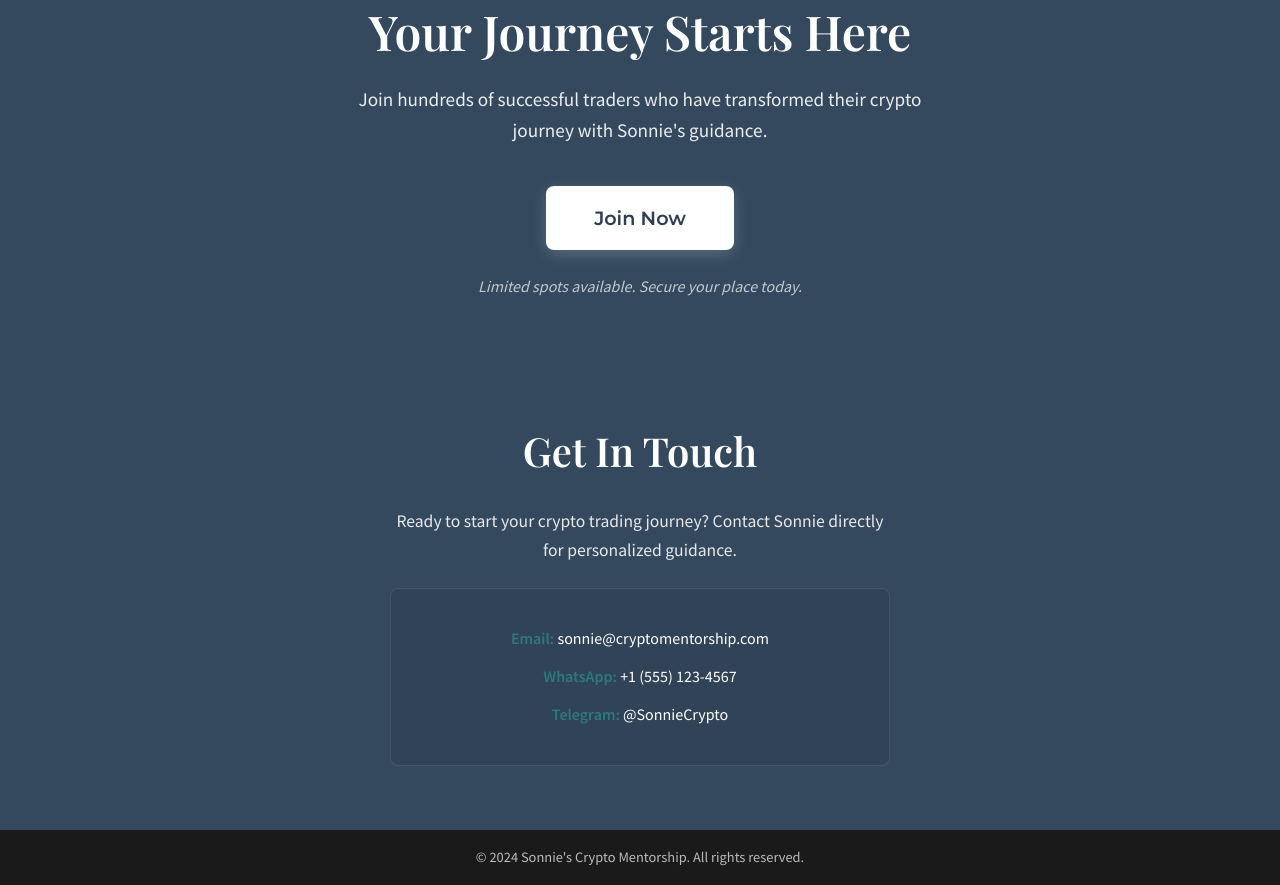
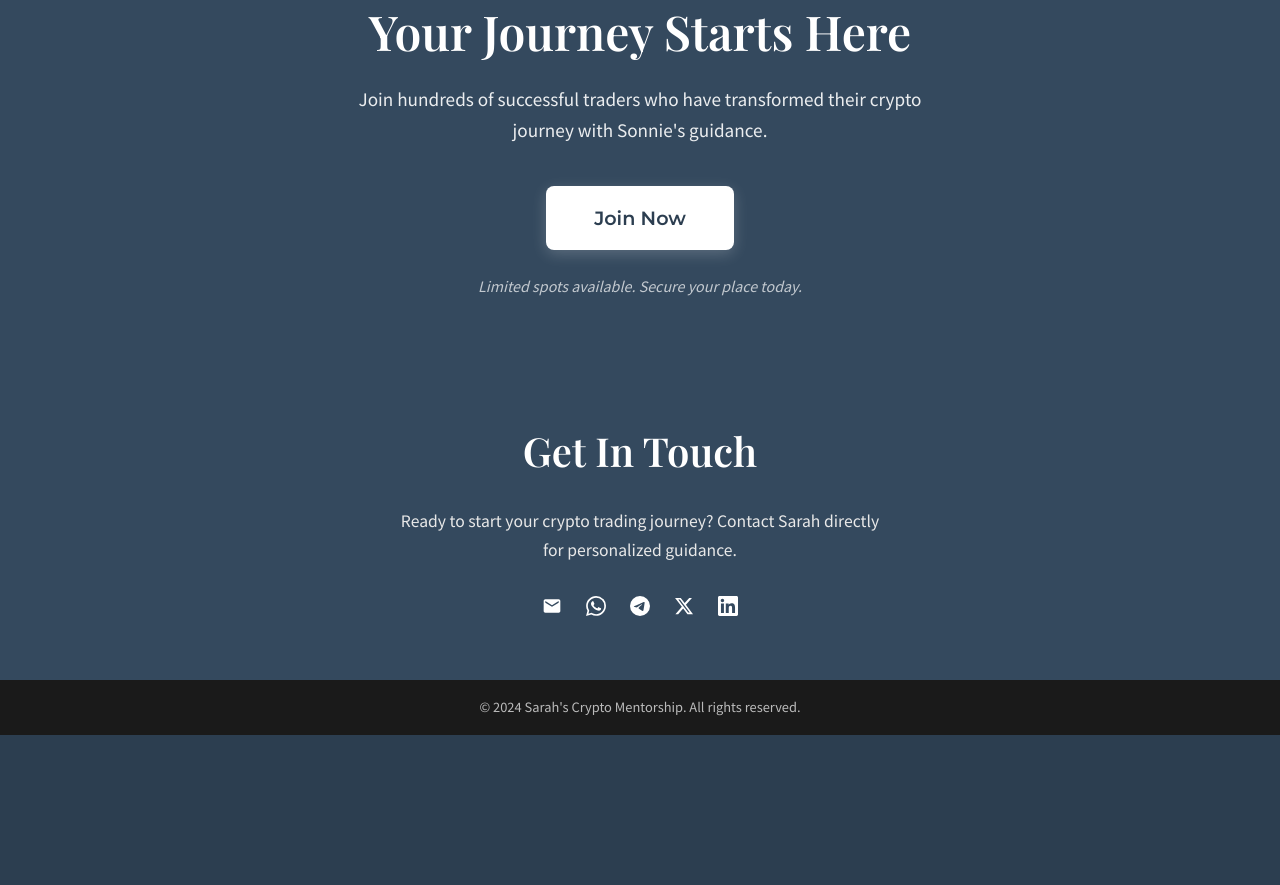
Before and after one commit to Deon62/sonnie, a plain HTML site: page index.html in a window 1280 px wide. Shown: the part 2924-3809 px from the top of the page. After the commit the page ends 3659 px from the top, so only its background shows below. Drawn offline with nearby package versions, Linux system fonts and the light colour scheme.

Commit message:
first commit

```diff
--- a/index.html
+++ b/index.html
@@ -200,11 +200,33 @@
         <div class="container">
             <h2 class="section-title">Get In Touch</h2>
             <div class="contact-content">
-                <p>Ready to start your crypto trading journey? Contact Sonnie directly for personalized guidance.</p>
-                <div class="contact-info">
-                    <p><strong>Email:</strong> sonnie@cryptomentorship.com</p>
-                    <p><strong>WhatsApp:</strong> +1 (555) 123-4567</p>
-                    <p><strong>Telegram:</strong> @SonnieCrypto</p>
+                <p>Ready to start your crypto trading journey? Contact Sarah directly for personalized guidance.</p>
+                <div class="social-icons">
+                    <a href="mailto:sarahwahinya1@gmail.com" class="social-icon email-icon" title="Email">
+                        <svg width="20" height="20" viewBox="0 0 24 24" fill="currentColor">
+                            <path d="M20 4H4c-1.1 0-1.99.9-1.99 2L2 18c0 1.1.9 2 2 2h16c1.1 0 2-.9 2-2V6c0-1.1-.9-2-2-2zm0 4l-8 5-8-5V6l8 5 8-5v2z"/>
+                        </svg>
+                    </a>
+                    <a href="https://wa.me/254707388988" class="social-icon whatsapp-icon" title="WhatsApp">
+                        <svg width="20" height="20" viewBox="0 0 24 24" fill="currentColor">
+                            <path d="M17.472 14.382c-.297-.149-1.758-.867-2.03-.967-.273-.099-.471-.148-.67.15-.197.297-.767.966-.94 1.164-.173.199-.347.223-.644.075-.297-.15-1.255-.463-2.39-1.475-.883-.788-1.48-1.761-1.653-2.059-.173-.297-.018-.458.13-.606.134-.133.298-.347.446-.52.149-.174.198-.298.298-.497.099-.198.05-.371-.025-.52-.075-.149-.669-1.612-.916-2.207-.242-.579-.487-.5-.669-.51-.173-.008-.371-.01-.57-.01-.198 0-.52.074-.792.372-.272.297-1.04 1.016-1.04 2.479 0 1.462 1.065 2.875 1.213 3.074.149.198 2.096 3.2 5.077 4.487.709.306 1.262.489 1.694.625.712.227 1.36.195 1.871.118.571-.085 1.758-.719 2.006-1.413.248-.694.248-1.289.173-1.413-.074-.124-.272-.198-.57-.347m-5.421 7.403h-.004a9.87 9.87 0 01-5.031-1.378l-.361-.214-3.741.982.998-3.648-.235-.374a9.86 9.86 0 01-1.51-5.26c.001-5.45 4.436-9.884 9.888-9.884 2.64 0 5.122 1.03 6.988 2.898a9.825 9.825 0 012.893 6.994c-.003 5.45-4.437 9.884-9.885 9.884m8.413-18.297A11.815 11.815 0 0012.05 0C5.495 0 .16 5.335.157 11.892c0 2.096.547 4.142 1.588 5.945L.057 24l6.305-1.654a11.882 11.882 0 005.683 1.448h.005c6.554 0 11.89-5.335 11.893-11.893A11.821 11.821 0 0020.885 3.488"/>
+                        </svg>
+                    </a>
+                    <a href="https://t.me/Sonnie001" class="social-icon telegram-icon" title="Telegram">
+                        <svg width="20" height="20" viewBox="0 0 24 24" fill="currentColor">
+                            <path d="M11.944 0A12 12 0 0 0 0 12a12 12 0 0 0 12 12 12 12 0 0 0 12-12A12 12 0 0 0 12 0a12 12 0 0 0-.056 0zm4.962 7.224c.1-.002.321.023.465.14a.506.506 0 0 1 .171.325c.016.093.036.306.02.472-.18 1.898-.962 6.502-1.36 8.627-.168.9-.499 1.201-.82 1.23-.696.065-1.225-.46-1.9-.902-1.056-.693-1.653-1.124-2.678-1.8-1.185-.78-.417-1.21.258-1.91.177-.184 3.247-2.977 3.307-3.23.007-.032.014-.15-.056-.212s-.174-.041-.249-.024c-.106.024-1.793 1.14-5.061 3.345-.48.33-.913.49-1.302.48-.428-.008-1.252-.241-1.865-.44-.752-.245-1.349-.374-1.297-.789.027-.216.325-.437.893-.663 3.498-1.524 5.83-2.529 6.998-3.014 3.332-1.386 4.025-1.627 4.476-1.635z"/>
+                        </svg>
+                    </a>
+                    <a href="https://x.com/SarahWahinya" class="social-icon twitter-icon" title="X (Twitter)">
+                        <svg width="20" height="20" viewBox="0 0 24 24" fill="currentColor">
+                            <path d="M18.244 2.25h3.308l-7.227 8.26 8.502 11.24H16.17l-5.214-6.817L4.99 21.75H1.68l7.73-8.835L1.254 2.25H8.08l4.713 6.231zm-1.161 17.52h1.833L7.084 4.126H5.117z"/>
+                        </svg>
+                    </a>
+                    <a href="https://www.linkedin.com/in/sarah-wahinya" class="social-icon linkedin-icon" title="LinkedIn">
+                        <svg width="20" height="20" viewBox="0 0 24 24" fill="currentColor">
+                            <path d="M20.447 20.452h-3.554v-5.569c0-1.328-.027-3.037-1.852-3.037-1.853 0-2.136 1.445-2.136 2.939v5.667H9.351V9h3.414v1.561h.046c.477-.9 1.637-1.85 3.37-1.85 3.601 0 4.267 2.37 4.267 5.455v6.286zM5.337 7.433c-1.144 0-2.063-.926-2.063-2.065 0-1.138.92-2.063 2.063-2.063 1.14 0 2.064.925 2.064 2.063 0 1.139-.925 2.065-2.064 2.065zm1.782 13.019H3.555V9h3.564v11.452zM22.225 0H1.771C.792 0 0 .774 0 1.729v20.542C0 23.227.792 24 1.771 24h20.451C23.2 24 24 23.227 24 22.271V1.729C24 .774 23.2 0 22.222 0h.003z"/>
+                        </svg>
+                    </a>
                 </div>
             </div>
         </div>
@@ -212,7 +234,7 @@
 
     <!-- Footer -->
     <footer class="footer">
-        <p>&copy; 2024 Sonnie's Crypto Mentorship. All rights reserved.</p>
+        <p>&copy; 2024 Sarah's Crypto Mentorship. All rights reserved.</p>
     </footer>
 
     <script src="script.js"></script>
--- a/script.js
+++ b/script.js
@@ -30,8 +30,8 @@ document.addEventListener('DOMContentLoaded', function() {
 
     // Fade-in animation on scroll
     const observerOptions = {
-        threshold: 0.2,
-        rootMargin: '0px 0px -100px 0px'
+        threshold: 0.1,
+        rootMargin: '0px 0px -50px 0px'
     };
 
     const observer = new IntersectionObserver(function(entries) {
--- a/styles.css
+++ b/styles.css
@@ -473,21 +473,26 @@ h1, h2, h3, h4, h5, h6 {
     color: #E8E8E8;
 }
 
-.contact-info {
-    background: rgba(44, 62, 80, 0.5);
-    padding: 1.5rem;
-    border-radius: 8px;
-    border: 1px solid rgba(255, 255, 255, 0.1);
+.social-icons {
+    display: flex;
+    justify-content: center;
+    align-items: center;
+    gap: 1.5rem;
+    margin-top: 2rem;
 }
 
-.contact-info p {
-    margin: 0.8rem 0;
-    font-size: 1rem;
+.social-icon {
+    display: inline-flex;
+    align-items: center;
+    justify-content: center;
     color: white;
+    text-decoration: none;
+    transition: all 0.3s ease;
 }
 
-.contact-info strong {
+.social-icon:hover {
     color: #2C7A7B;
+    transform: translateY(-2px);
 }
 
 /* Footer */
@@ -703,6 +708,15 @@ h1, h2, h3, h4, h5, h6 {
     .card {
         padding: 1.5rem 1rem;
     }
+
+    .social-icons {
+        gap: 1rem;
+        margin-top: 1.5rem;
+    }
+
+    .social-icon {
+        font-size: 1rem;
+    }
 }
 
 @media (max-width: 480px) {
```
